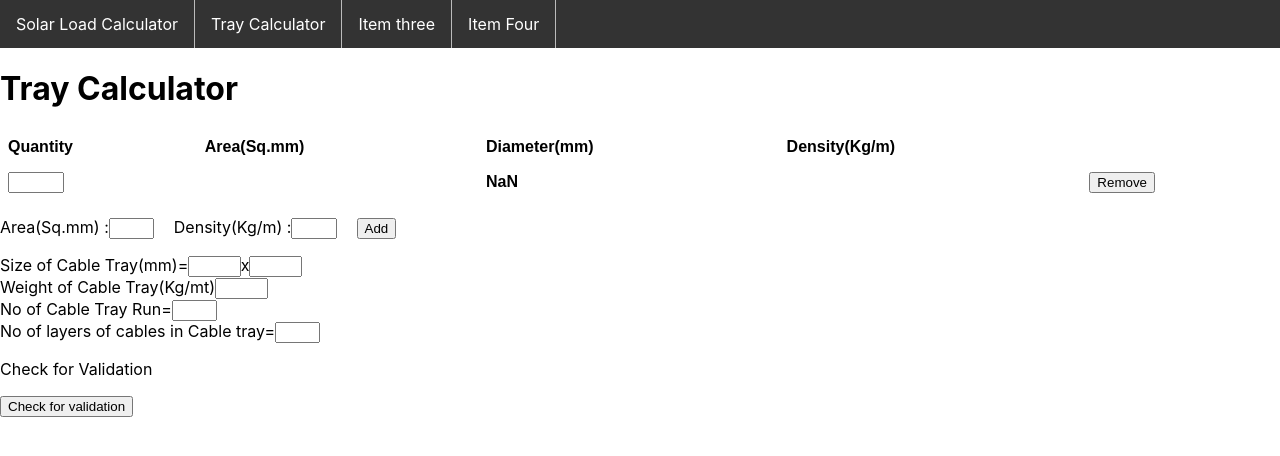
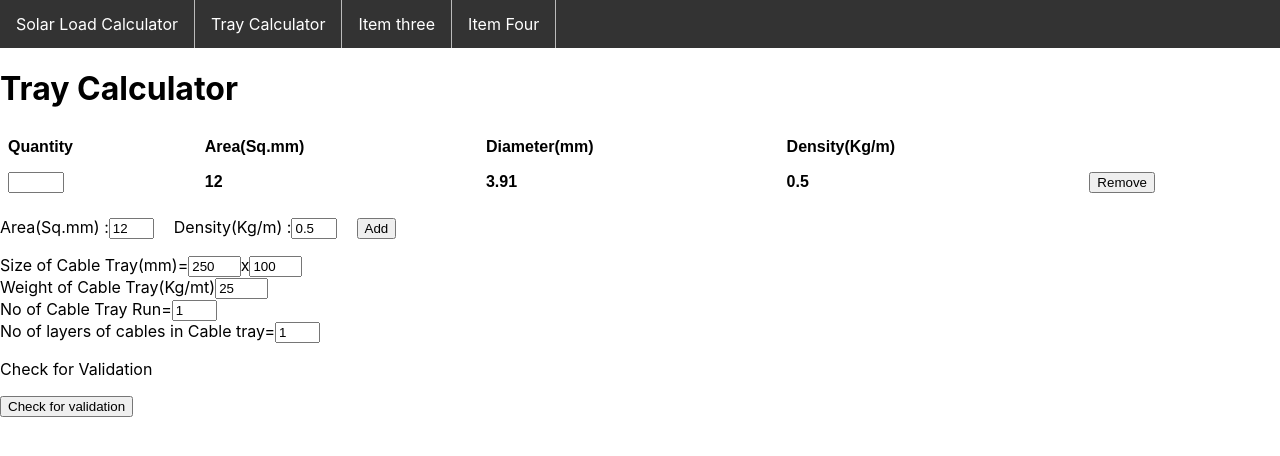
Before and after one commit to Xasiri/electricalLoadCalculator, a React (Create React App) app: page /tray-calculator in a window 1280 px wide. Both pictures are taken after a click on the button "Add". Shown: the top 456 px of the page. Built offline with nearby package versions, Linux system fonts and the light colour scheme.

Commit message:
default values

```diff
--- a/src/App.js
+++ b/src/App.js
@@ -1,4 +1,4 @@
-import React from 'react';
+import React,{useState} from 'react';
 import Nav from './components/Navbar/Navbar';
 import Home from './components/pages/Home'
 import SolarLoadCalculator from './components/pages/SolarLoadCalculator'
@@ -8,6 +8,7 @@ import SizeofPanel from './components/SolarCalculator/sizeofPanel';
 import styled from 'styled-components';
 
 function App() {
+  const [item, setItem] = useState([]);
   return (
     <Router>
     <div >
--- a/src/components/Caculation/SolarCalculation.js
+++ b/src/components/Caculation/SolarCalculation.js
@@ -1,8 +1,9 @@
 export const PowerCalculation =(array) =>{
   let totalWatts = array.map(i => i.qty*i.Power).reduce((a,c) => a+c,0)
-  let totalWattsHoursPerDay =array.map(i => i.wattsPerItem).reduce((a,c) => a+c,0)
-  let kwh =array.map(i => i.wattsPerItem).reduce((a,c) => a+c,0)*30/1000;
+  let totalWattsHoursPerDay =array.map(i => i.Power*i.qty*i.Hours).reduce((a,c) => a+c,0)
+  let kwh =totalWattsHoursPerDay*30/1000;
   let powerData = {totalWatts: totalWatts, totalWattsHoursPerDay:totalWattsHoursPerDay, kwh: kwh}
+  console.log('Calculation', powerData,array)
   return powerData;
 
 }
@@ -27,6 +28,8 @@ export const panelinEachStringCalculation =(solarSystemVoltage,voltageofPanel )
 }
 export const stringofPanelCalculation =(sizePanel, capacityofPanel ) =>{
   let numberofStringofPanel = Math.ceil(sizePanel/capacityofPanel);
+  console.log('stringofPanelCalculation',sizePanel,capacityofPanel,numberofStringofPanel)
+
   return numberofStringofPanel;
 }
 
--- a/src/components/Caculation/TrayCalculation.js
+++ b/src/components/Caculation/TrayCalculation.js
@@ -4,14 +4,17 @@ export const diameterCalculation =(area) =>{
 }
 
 export const cableCalculationHandler = (array)=>{
-  let numberofCables = array.map(i => i.qty).reduce((a,c) => a+c);
-  let totalCableOuterDiameter = array.map(i => i.diameter*i.qty).reduce((a,c) => a+c);
+  let numberofCables = array.map(i => i.qty).reduce((a,c) => a+c,0);
+  let totalCableOuterDiameter = array.map(i => i.diameter*i.qty).reduce((a,c) => a+c,0);
   let widthofAllCables = numberofCables*10 + totalCableOuterDiameter;
   let  finalWidthofAllCables= 1.2*widthofAllCables.toFixed(2);
-  let weightofAllCables = array.map(i => i.qty*i.density).reduce((a,c) => a+c).toFixed(2);
+  let weightofAllCables = array.map(i => i.qty*i.density).reduce((a,c) => a+c,0).toFixed(2);
   let maxHeightofCables = Math.max(...array.map(({diameter}) => diameter))
   let finalAreaofAllCables = (1.2*finalWidthofAllCables*maxHeightofCables).toFixed(2)
   let cableCalculatedData={ cableWidth:finalWidthofAllCables,cableDepth:maxHeightofCables,cableWeight:weightofAllCables,cableArea:finalAreaofAllCables}
 
+  console.log('cableCalculationHandler-array', array)
+
+  console.log('cableCalculationHandler', cableCalculatedData)
    return cableCalculatedData
 }
--- a/src/components/SolarCalculator/appliances.js
+++ b/src/components/SolarCalculator/appliances.js
@@ -22,7 +22,7 @@ const Appliances = ({items, setItems,addData, removeData,isSubmit,checkLength})
    const updatedItem = {...item}
    updatedItem.Qty = event.target.value
    setWattsPerDay([updatedItem.Qty*updatedItem.Power*updatedItem.Hours])
-   addData({id:updatedItem.id, qty:updatedItem.Qty , wattsPerItem:updatedItem.Qty*updatedItem.Power*updatedItem.Hours,dailySunshine:1})
+   addData({id:updatedItem.id, qty:updatedItem.Qty , power:updatedItem.Power, hours:updatedItem.Hours})
  }
 
    return(
@@ -48,14 +48,14 @@ const Appliances = ({items, setItems,addData, removeData,isSubmit,checkLength})
           type="number"
           id="quantity"
           name="quantity"
-
+          defaultValue="1"
           min="0"
           max="20"
           />
       </th>
       <th>{item.Power}</th>
       <th>{item.Hours}</th>
-      <th>{item.wattsPerItem}</th>
+      <th>{item.Power*item.Hours*item.qty}</th>
       <th> <button onClick={(event) =>removeHandler(event, item)}>Remove</button></th>
 
       </tr>
--- a/src/components/TrayCalculator/Form.js
+++ b/src/components/TrayCalculator/Form.js
@@ -1,28 +1,22 @@
-import React from 'react';
+import React,{useState} from 'react';
 import '../../CSS/para.css'
 
-const Form = ({inputT, setInputT,items,setItems,isSubmit,setIsSubmit}) =>{
+const Form = ({items,setItems,isSubmit,setIsSubmit}) =>{
 
-  const cableHandler = (e) =>{
-    const value = e.target.value;
-    setInputT({
-      ...inputT,[e.target.name]:value
-    })
-  }
+  const [cableArea, setCableArea] =useState('12');
+  const [cableDensity, setCableDensity] =useState('0.5');
+
   const submitHandler =(e) =>{
 
     e.preventDefault();
     setItems([
       ...items,{
-        area:inputT.area,
-        density: inputT.density,
+        area:cableArea,
+        density: cableDensity,
         id: Math.random()*1000}
       ])
-    setInputT({
-      area:"",
-      diameter:"",
-      density:""
-    })
+    setCableArea('12');
+    setCableDensity('0.5');
     setIsSubmit(true)
 
     // console.log('submitHandler',items)
@@ -34,10 +28,12 @@ const Form = ({inputT, setInputT,items,setItems,isSubmit,setIsSubmit}) =>{
     <span className="firstlabel">
           <label>Area(Sq.mm) :
       <input className="inputF"
-        onChange={cableHandler}
         type="number"
         name='area'
-        value={inputT.area}
+        value={cableArea}
+        onChange={event => {
+          setCableArea(event.target.value);
+        }}
         />
         </label>
         </span>
@@ -46,10 +42,12 @@ const Form = ({inputT, setInputT,items,setItems,isSubmit,setIsSubmit}) =>{
 
         <label>Density(Kg/m) :
         <input className="inputF"
-        onChange={cableHandler}
         type="number"
         name='density'
-        value={inputT.density}
+        value={cableDensity}
+        onChange={event => {
+          setCableDensity(event.target.value);
+        }}
         maxlength="4" size="4"
         />
         </label>
--- a/src/components/TrayCalculator/cableList.js
+++ b/src/components/TrayCalculator/cableList.js
@@ -46,7 +46,6 @@ const CableList = ({items, setItems,addData,removeData}) =>{
             type="number"
             id="quantity"
             name="quantity"
-
             min="0"
             max="20"
             />
--- a/src/components/TrayCalculator/cableTrayData.js
+++ b/src/components/TrayCalculator/cableTrayData.js
@@ -2,72 +2,87 @@ import React,{useState} from 'react';
 import TrayValidation from './TrayValidation';
 import '../../CSS/para.css'
 
-const CableTrayData =({trayData,setTrayData,cableCalculatedData}) =>{
+const CableTrayData =({cableCalculatedData}) =>{
   const [isDataAvailable, setIsDataAvailable ] = useState(false);
-  const traySizeHandler = (e) =>{
+  const [trayData, setTrayData] = useState({
+    width:'250',
+    height:'100',
+    weight:'25',
+    run:'1',
+    layers:'1'
+  });
+
+  const traySizeHandler = (e, field) =>{
     const value = e.target.value;
     setTrayData({
-      ...trayData,[e.target.name]:value
+      ...trayData,field:value
     })
+    console.log('traySizeHandler', value, [e.target.name])
   }
   const validationStateHandler=()=>{
     setIsDataAvailable(true)
+  }
+
+  const submitHandler=()=>{
+      console.log('submitHandler')
   }
 
   return(
     <div>
     <label for="width">Size of Cable Tray(mm)=</label>
       <input className="inputTray"
-              onChange={traySizeHandler}
+              onChange={(event) =>traySizeHandler(event,"width")}
               type="number"
               id="quantity"
               name="width"
               min="0"
-              value={trayData.width}
+              defaultValue='250'
               maxlength="4" size="4"
 
               />
     <label for="height">x</label>
 
       <input className="inputTray"
-              onChange={traySizeHandler}
+              onChange={(event) =>traySizeHandler(event,"height")}
               type="number"
               id="quantity"
               name="height"
               min="0"
-              value={trayData.height}
+              defaultValue='100'
               /> <br></br>
     <label for="weight">Weight of Cable Tray(Kg/mt)</label>
 
       <input className="inputTray"
-                      onChange={traySizeHandler}
+                      onChange={(event) =>traySizeHandler(event,"weight")}
                       type="number"
                       id="quantity"
                       name="weight"
                       min="0"
-                      value={trayData.weight}
+                      defaultValue='25'
                       /> <br></br>
 <label for="run">No of Cable Tray Run=
 
       <input className="inputF"
-              onChange={traySizeHandler}
+              onChange={(event) =>traySizeHandler(event,"run")}
               type="number"
               id="quantity"
               name="run"
               min="0"
-              value={trayData.run}
+              defaultValue='1'
 
               /></label><br></br>
   <label for="run">No of layers of cables in Cable tray=
   <input className="inputF"
-              onChange={traySizeHandler}
+              onChange={(event) =>traySizeHandler(event,"layers")}
               type="number"
               id="quantity"
               name="layers"
               min="0"
-              value={trayData.layers}
+              defaultValue='1'
               />
               </label>
+
+
 <p>Check for Validation</p>
 <button onClick={() =>validationStateHandler()}>Check for validation</button>
 {isDataAvailable &&
--- a/src/components/pages/SolarLoadCalculator.js
+++ b/src/components/pages/SolarLoadCalculator.js
@@ -4,10 +4,9 @@ import Appliances from '../SolarCalculator/appliances';
 import TotalConsumption from '../SolarCalculator/totalConsumption';
 import {PowerCalculation} from '../Caculation/SolarCalculation'
 
-let i,j,l,m
+// let i,j,l,m
 
-function SolarLoadCalculator() {
-  const [inputText, setInputText] = useState({applianceName:"",Power:"",Hours:""});
+function SolarLoadCalculator({}) {
   const [items, setItems] = useState([]);
   const [totalWatts,setTotalWatts] =useState([]);
   const [kWhPerMonth, setkWhPerMonth]= useState([]);
@@ -21,7 +20,7 @@ function SolarLoadCalculator() {
 
   let applianceData = [...items];
   const checkLengthHandler = length =>{
-    if(length.itemsLength === 1){
+    if(length.itemsLength === 0){
       setIsSubmit(false);
     }
   }
@@ -34,24 +33,24 @@ function SolarLoadCalculator() {
    }
 
    const removeDataHandler = (array) =>{
-    let a = PowerCalculation(array)
-    stateUpdate(a)
-    console.log('removeDataHandler',a)
+
+    stateUpdate(PowerCalculation(array))
+    console.log('SolarLoad-removeDataHandler',array)
    }
 
   const addDataHandler = (item) =>{
-    console.log('SolarLoad-item', item)
+    console.log('SolarLoad-AddHandleritem', item)
     setIsSubmit(true);
 
     let appliancDataIndex = applianceData.findIndex(i => i.id === item.id);
-    applianceData[appliancDataIndex].wattsPerItem = item.wattsPerItem;
     applianceData[appliancDataIndex].qty = item.qty;
-    i = applianceData.map(i => i.wattsPerItem).reduce((a,c) => a+c);
-    let b= PowerCalculation(applianceData)
-    stateUpdate(b)
-
+    // i = applianceData.map(i => i.wattsPerItem).reduce((a,c) => a+c);
+    stateUpdate(PowerCalculation(applianceData))
 
   }
+  useEffect(() =>{
+    stateUpdate(PowerCalculation(applianceData))
+  },[applianceData])
 
 
 
@@ -69,11 +68,11 @@ function SolarLoadCalculator() {
       />
      {formIsOpen && (
       <Form
-      inputText={inputText}
-      setInputText={setInputText}
+
       items={items}
       setItems={setItems}
       setFormIsOpen={setFormIsOpen}
+      setIsSubmit={setIsSubmit}
     />
      )}
      <button onClick={openForm}>Add Appliance</button>
--- a/src/components/pages/TrayCalculator.js
+++ b/src/components/pages/TrayCalculator.js
@@ -1,4 +1,4 @@
-import React,{useState} from 'react';
+import React,{useState, useEffect} from 'react';
 import Form from '../TrayCalculator/Form';
 import CableList from '../TrayCalculator/cableList'
 import CableTrayData from '../TrayCalculator/cableTrayData';
@@ -6,15 +6,14 @@ import{cableCalculationHandler} from '../Caculation/TrayCalculation';
 
 
 function TrayCalculator() {
-  const [inputT, setInputT] = useState({});
   const [items, setItems] = useState([]);
   const [isSubmit, setIsSubmit] = useState(false);
-  const [trayData, setTrayData] = useState({});
   const [cableCalculatedData, setCableCalculatedData] = useState({});
 
-  // console.log('trayData',trayData)
 
   let cableData = [...items];
+  console.log('trayCalculator-Main', cableData)
+
 
   const checkLengthHandler = length =>{
     if(length.itemsLength === 1){
@@ -36,6 +35,10 @@ function TrayCalculator() {
 
     // console.log('add-data',widthofAllCables,numberofCables,totalCableOuterDiameter)
   }
+  // useEffect(() =>{
+  //   setCableCalculatedData(cableCalculationHandler(cableData))
+  //   console.log('useEffect')
+  // })
 
   return (
 
@@ -47,8 +50,6 @@ function TrayCalculator() {
       setItems={setItems}
       addData={addDataHandler}
       removeData={removeDataHandler}
-      trayData={trayData}
-      setTrayData={setTrayData}
 
       />
   }
@@ -56,15 +57,11 @@ function TrayCalculator() {
     <Form
       items={items}
       setItems={setItems}
-      inputT={inputT}
-      setInputT={setInputT}
       isSubmit ={isSubmit}
       setIsSubmit={setIsSubmit}
     />
     {isSubmit &&
       <CableTrayData
-      trayData={trayData}
-      setTrayData={setTrayData}
       cableCalculatedData={cableCalculatedData}
       />}
 
```
Also changed, not shown: src/components/SolarCalculator/Form.js (+27 -23 lines), src/components/SolarCalculator/sizeofPanel.js (+5 -2 lines), src/components/TrayCalculator/TrayValidation.js (+4 -4 lines).
